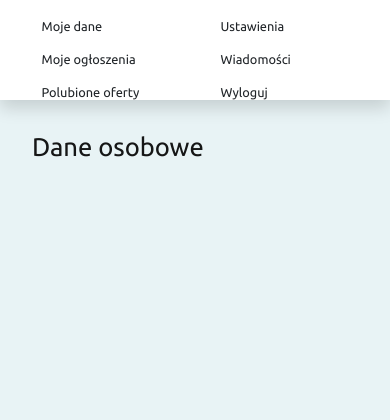
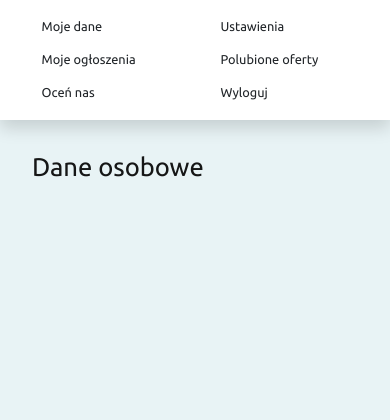
Before and after one commit to bazaragh/bazaragh, a Flask app: template app/templates/user/user_profile.jinja in a window 390 px wide. Shown: the part 64-484 px from the top of the page. Run offline with Flask 3, Linux system fonts and the light colour scheme; the template is opened without the code that fills it, so the values that code supplies are empty; parts of the project's set-up code (start-up, migrations or seed data) failed here and were passed over; some libraries are stand-ins or nearby versions.

Commit message:
layout for user opinions

```diff
--- a/app/static/styles/user-profile.css
+++ b/app/static/styles/user-profile.css
@@ -163,7 +163,7 @@ hr{
         padding-inline: 40px;
 
         min-height: 90px;
-        max-height: 100px;
+        max-height: 130px;
     }
 
     .dropdown-item-custom {
--- a/app/templates/base.jinja
+++ b/app/templates/base.jinja
@@ -97,6 +97,8 @@
                         <a class="dropdown-item-custom main-navbar-item"
                             href="#">Polubione oferty</a>
                         <a class="dropdown-item-custom main-navbar-item"
+                            href="#">Oceń nas</a>
+                        <a class="dropdown-item-custom main-navbar-item"
                             href="{{ url_for('security.logout') }}">Wyloguj</a>
                     </div>
                 </li>
--- a/app/templates/user/user_profile.jinja
+++ b/app/templates/user/user_profile.jinja
@@ -12,8 +12,9 @@
         <a class="dropdown-item-custom" href="{{url_for('bp_user.profile_get')}}">Moje dane</a>
         <a class="dropdown-item-custom" href="{{url_for('bp_user.settings_get')}}">Ustawienia</a>
         <a class="dropdown-item-custom" href="{{url_for('bp_user.offers_get')}}">Moje ogłoszenia</a>
-        <a class="dropdown-item-custom" href="{{ url_for('bp_chat.chat_list') }}">Wiadomości</a>
         <a class="dropdown-item-custom" href="#">Polubione oferty</a>
+        <a class="dropdown-item-custom main-navbar-item"
+                            href="{{url_for('bp_user.opinion_get')}}">Oceń nas</a>
         <a class="dropdown-item-custom" href="{{ url_for('security.logout') }}">Wyloguj</a>
     </section>
     <section class="main-content">
--- a/app/views/user.py
+++ b/app/views/user.py
@@ -36,3 +36,8 @@ def settings_get():
 def offers_get():
     offers = db.session.query(Offer).filter_by(author=current_user.id).all()
     return render_template('user/user_offers.jinja', offers=offers)
+
+@bp.route('/opinion')
+@auth_required()
+def opinion_get():
+    return render_template('user/user_opinion.jinja')
```
Also changed, not shown: app/templates/user/user_opinion.jinja (added, +17 -0 lines).
